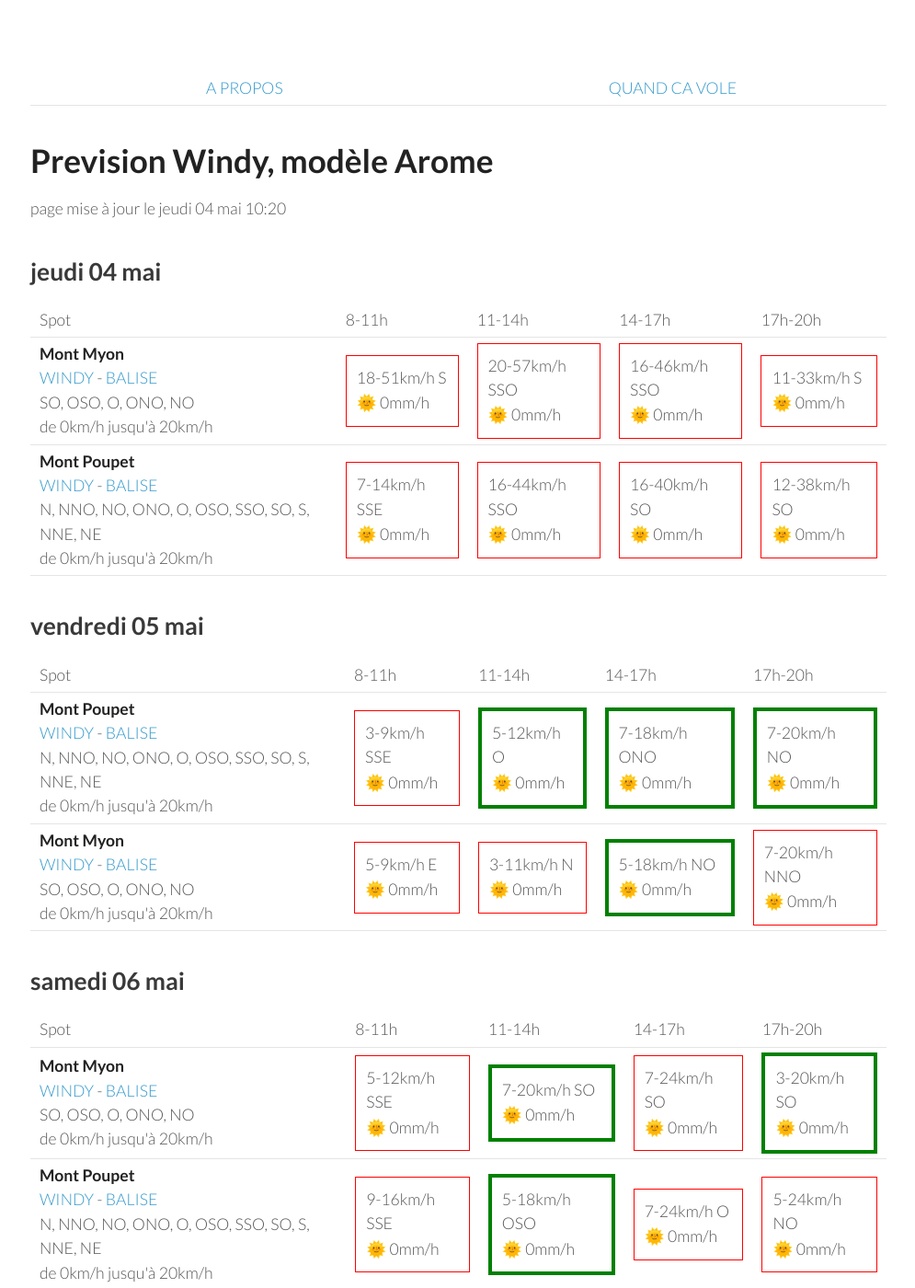
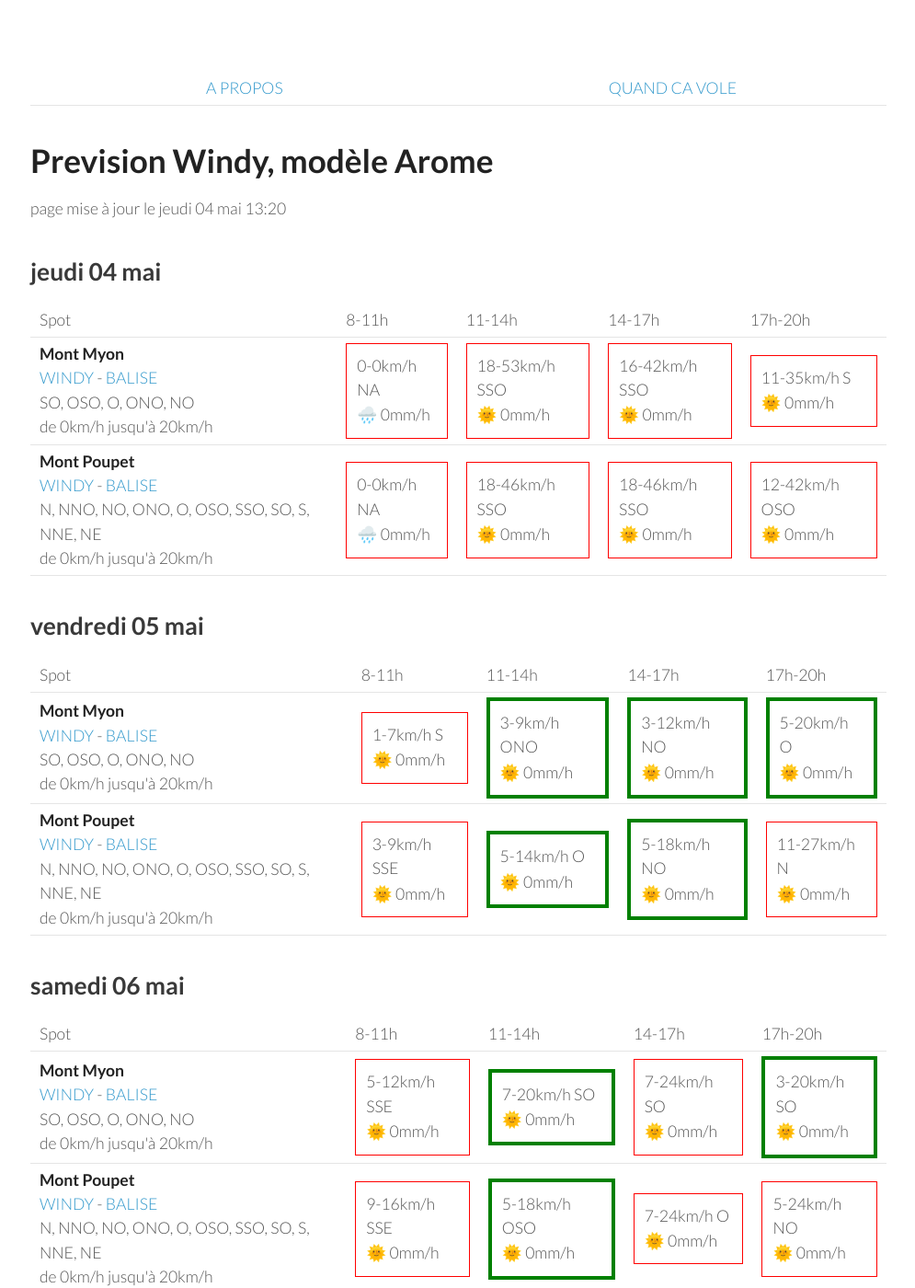
Before and after one commit to parapente-dans-le-nord/parapente-dans-le-nord.github.io, a Jekyll site: the page built from jura.markdown, in a window 1280 px wide and 1400 px high. Shown: the whole window at 92% size, without its empty margins (25-1020 px from the left). Built offline with Jekyll 4.4.1, drawn with Linux system fonts in a browser that asks for light colours.

Commit message:
update index.markdown

```diff
--- a/jura.markdown
+++ b/jura.markdown
@@ -7,7 +7,7 @@ title:  "Tous les spots"
 {: .links}
 
 # Prevision Windy, modèle Arome
-page mise à jour le jeudi 04 mai 10:20
+page mise à jour le jeudi 04 mai 13:20
 
 ## jeudi 04 mai
 
@@ -24,21 +24,19 @@ page mise à jour le jeudi 04 mai 10:20
 <tr>
         <td><strong>Mont Myon</strong><br><a href="https://windy.com/46.331/5.397?45.898,5.394,8,m:eWoagj8">WINDY</a> - <span class=""><a href="http://www.balisemeteo.com/balise.php?idBalise=70">BALISE</a> </span><br> <span class="vent-favorable">SO, OSO, O, ONO, NO</span><br><span class="force-vent">de 0km/h jusqu'à 20km/h</span> </td>
 
-            <td><div class="not-flyable"><p>18-51km/h S</p><p>🌞 0mm/h</p></div></td>
-            <td><div class="not-flyable"><p>20-57km/h SSO</p><p>🌞 0mm/h</p></div></td>
-            <td><div class="not-flyable"><p>16-46km/h SSO</p><p>🌞 0mm/h</p></div></td>
-            <td><div class="not-flyable"><p>11-33km/h S</p><p>🌞 0mm/h</p></div></td>
-
+            <td><div class="not-flyable"><p>0-0km/h NA</p><p>🌧️ 0mm/h</p></div></td>
+            <td><div class="not-flyable"><p>18-53km/h SSO</p><p>🌞 0mm/h</p></div></td>
+            <td><div class="not-flyable"><p>16-42km/h SSO</p><p>🌞 0mm/h</p></div></td>
+            <td><div class="not-flyable"><p>11-35km/h S</p><p>🌞 0mm/h</p></div></td>
 
     </tr>
 <tr>
         <td><strong>Mont Poupet</strong><br><a href="https://windy.com/46.970/5.876?46.541,5.876,8">WINDY</a> - <span class=""><a href="http://www.balisemeteo.com/balise.php?idBalise=92">BALISE</a> </span><br> <span class="vent-favorable">N, NNO, NO, ONO, O, OSO, SSO, SO, S, NNE, NE</span><br><span class="force-vent">de 0km/h jusqu'à 20km/h</span> </td>
 
-            <td><div class="not-flyable"><p>7-14km/h SSE</p><p>🌞 0mm/h</p></div></td>
-            <td><div class="not-flyable"><p>16-44km/h SSO</p><p>🌞 0mm/h</p></div></td>
-            <td><div class="not-flyable"><p>16-40km/h SO</p><p>🌞 0mm/h</p></div></td>
-            <td><div class="not-flyable"><p>12-38km/h SO</p><p>🌞 0mm/h</p></div></td>
-
+            <td><div class="not-flyable"><p>0-0km/h NA</p><p>🌧️ 0mm/h</p></div></td>
+            <td><div class="not-flyable"><p>18-46km/h SSO</p><p>🌞 0mm/h</p></div></td>
+            <td><div class="not-flyable"><p>18-46km/h SSO</p><p>🌞 0mm/h</p></div></td>
+            <td><div class="not-flyable"><p>12-42km/h OSO</p><p>🌞 0mm/h</p></div></td>
 
     </tr>
 
@@ -58,22 +56,22 @@ page mise à jour le jeudi 04 mai 10:20
       <td>17h-20h</td>
     </tr>
 <tr>
-        <td><strong>Mont Poupet</strong><br><a href="https://windy.com/46.970/5.876?46.541,5.876,8">WINDY</a> - <span class=""><a href="http://www.balisemeteo.com/balise.php?idBalise=92">BALISE</a> </span><br> <span class="vent-favorable">N, NNO, NO, ONO, O, OSO, SSO, SO, S, NNE, NE</span><br><span class="force-vent">de 0km/h jusqu'à 20km/h</span> </td>
+        <td><strong>Mont Myon</strong><br><a href="https://windy.com/46.331/5.397?45.898,5.394,8,m:eWoagj8">WINDY</a> - <span class=""><a href="http://www.balisemeteo.com/balise.php?idBalise=70">BALISE</a> </span><br> <span class="vent-favorable">SO, OSO, O, ONO, NO</span><br><span class="force-vent">de 0km/h jusqu'à 20km/h</span> </td>
 
-            <td><div class="not-flyable"><p>3-9km/h SSE</p><p>🌞 0mm/h</p></div></td>
-            <td><div class="flyable"><p>5-12km/h O</p><p>🌞 0mm/h</p></div></td>
-            <td><div class="flyable"><p>7-18km/h ONO</p><p>🌞 0mm/h</p></div></td>
-            <td><div class="flyable"><p>7-20km/h NO</p><p>🌞 0mm/h</p></div></td>
+            <td><div class="not-flyable"><p>1-7km/h S</p><p>🌞 0mm/h</p></div></td>
+            <td><div class="flyable"><p>3-9km/h ONO</p><p>🌞 0mm/h</p></div></td>
+            <td><div class="flyable"><p>3-12km/h NO</p><p>🌞 0mm/h</p></div></td>
+            <td><div class="flyable"><p>5-20km/h O</p><p>🌞 0mm/h</p></div></td>
 
 
     </tr>
 <tr>
-        <td><strong>Mont Myon</strong><br><a href="https://windy.com/46.331/5.397?45.898,5.394,8,m:eWoagj8">WINDY</a> - <span class=""><a href="http://www.balisemeteo.com/balise.php?idBalise=70">BALISE</a> </span><br> <span class="vent-favorable">SO, OSO, O, ONO, NO</span><br><span class="force-vent">de 0km/h jusqu'à 20km/h</span> </td>
+        <td><strong>Mont Poupet</strong><br><a href="https://windy.com/46.970/5.876?46.541,5.876,8">WINDY</a> - <span class=""><a href="http://www.balisemeteo.com/balise.php?idBalise=92">BALISE</a> </span><br> <span class="vent-favorable">N, NNO, NO, ONO, O, OSO, SSO, SO, S, NNE, NE</span><br><span class="force-vent">de 0km/h jusqu'à 20km/h</span> </td>
 
-            <td><div class="not-flyable"><p>5-9km/h E</p><p>🌞 0mm/h</p></div></td>
-            <td><div class="not-flyable"><p>3-11km/h N</p><p>🌞 0mm/h</p></div></td>
+            <td><div class="not-flyable"><p>3-9km/h SSE</p><p>🌞 0mm/h</p></div></td>
+            <td><div class="flyable"><p>5-14km/h O</p><p>🌞 0mm/h</p></div></td>
             <td><div class="flyable"><p>5-18km/h NO</p><p>🌞 0mm/h</p></div></td>
-            <td><div class="not-flyable"><p>7-20km/h NNO</p><p>🌞 0mm/h</p></div></td>
+            <td><div class="not-flyable"><p>11-27km/h N</p><p>🌞 0mm/h</p></div></td>
 
 
     </tr>
```
